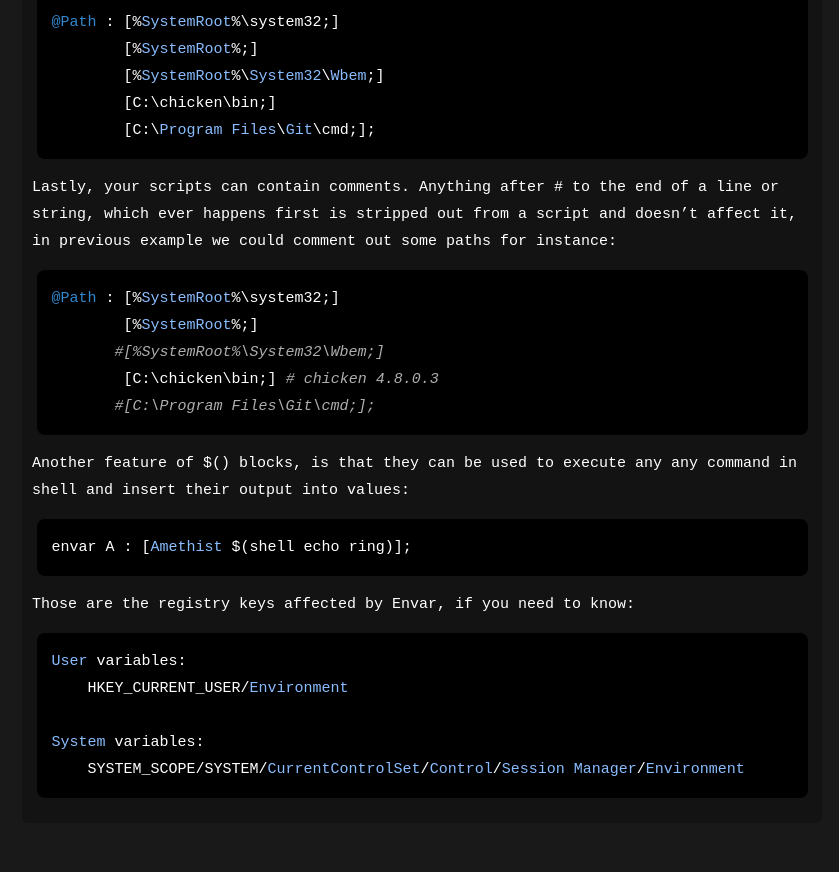
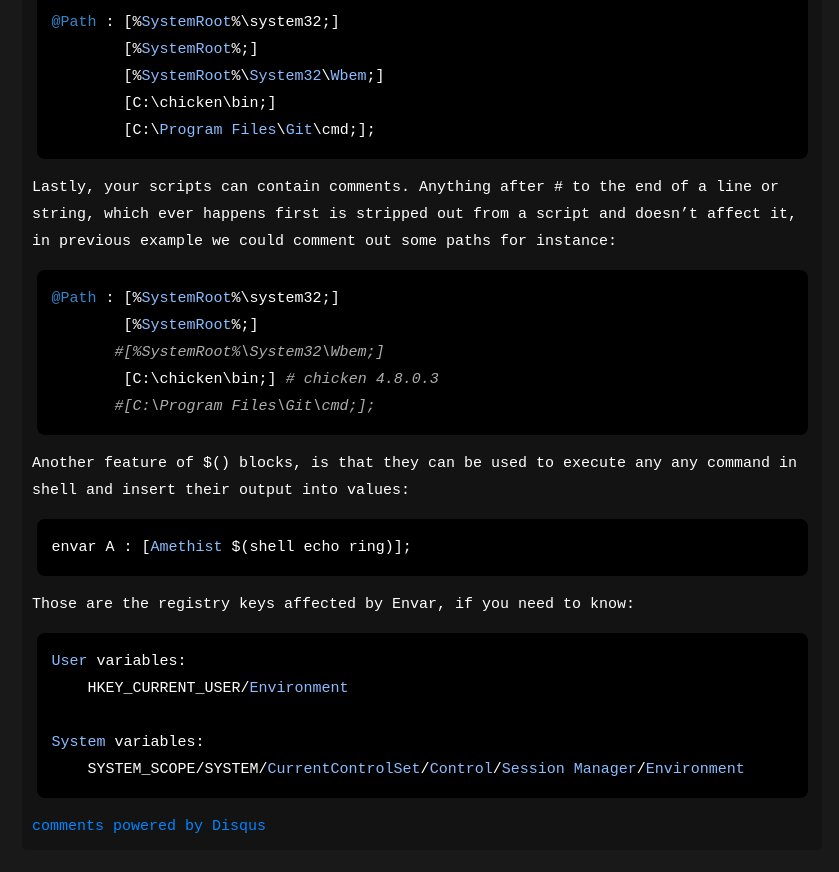
Before and after one commit to evilactually/gap-insert, a Jekyll site: the page built from _posts/2012-10-14-sol-a-sunny-little-virtual-machine.md, in a window 1280 px wide and 900 px high, scrolled down 4415 px. Shown: the top 872 px of the window, without its empty margins (238-1077 px from the left). Built offline with Jekyll 4.4.1, drawn with Linux system fonts in a browser that asks for light colours; Markdown is read by kramdown in place of the engine named in the settings; comment, search, counter and statistics services are not loaded; some of the changed lines change nothing that is shown.

Commit message:
disquss added

```diff
--- a/_layouts/post.html
+++ b/_layouts/post.html
@@ -24,4 +24,19 @@
   <div class="breaker"></div>
   <info class="empty after">
   </info>
+  <div id="disqus_thread"></div>
+    <script type="text/javascript">
+        /* * * CONFIGURATION VARIABLES: EDIT BEFORE PASTING INTO YOUR WEBPAGE * * */
+        var disqus_shortname = 'echolot-1'; // required: replace example with your forum shortname
+
+        /* * * DON'T EDIT BELOW THIS LINE * * */
+        (function() {
+            var dsq = document.createElement('script'); dsq.type = 'text/javascript'; dsq.async = true;
+            dsq.src = '//' + disqus_shortname + '.disqus.com/embed.js';
+            (document.getElementsByTagName('head')[0] || document.getElementsByTagName('body')[0]).appendChild(dsq);
+        })();
+    </script>
+    <noscript>Please enable JavaScript to view the <a href="http://disqus.com/?ref_noscript">comments powered by Disqus.</a></noscript>
+    <a href="http://disqus.com" class="dsq-brlink">comments powered by <span class="logo-disqus">Disqus</span></a>
+
 </div>
```
